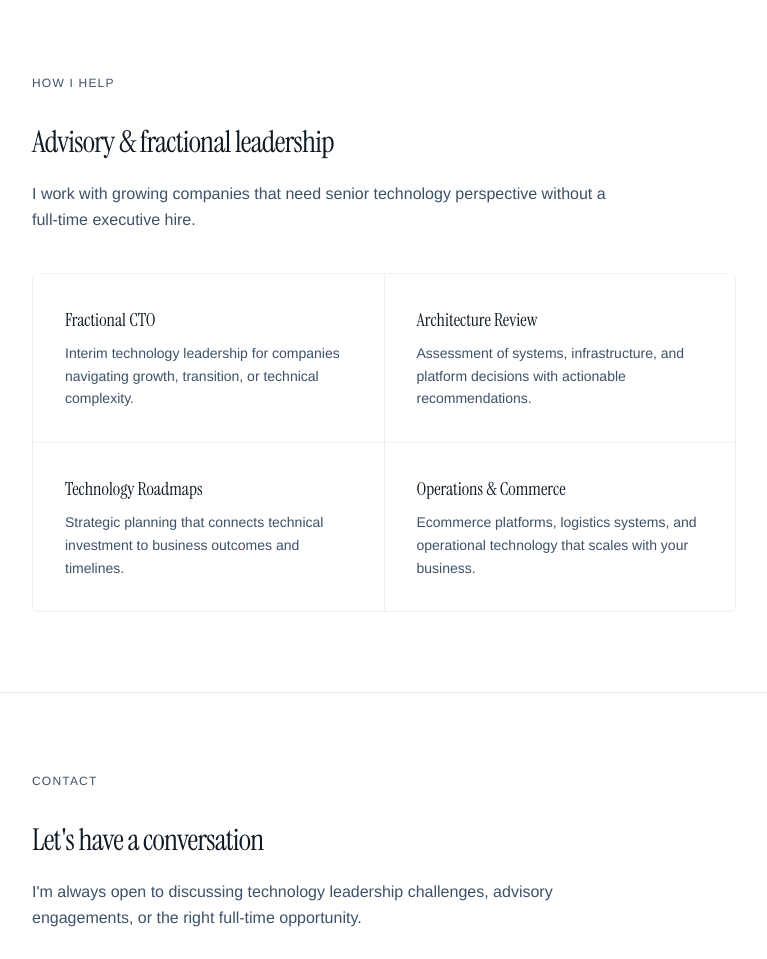
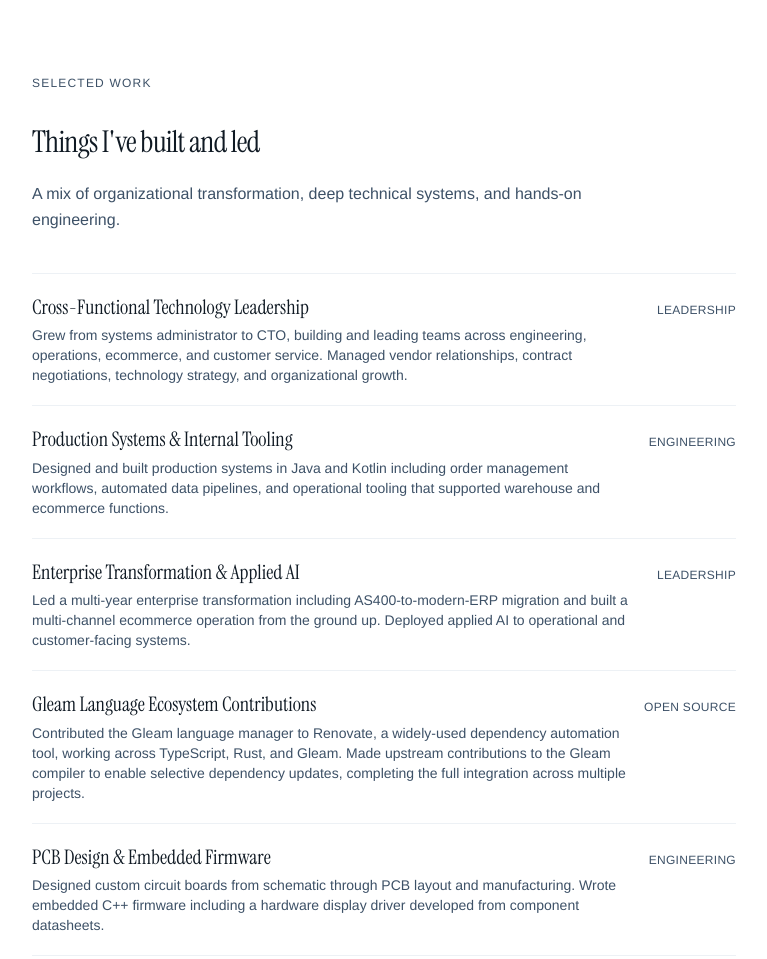
Before and after one commit to SnakeDoc/jasonsipula.com, an Astro site: page / in a window 1280 px wide. Shown: the part 800-1759 px from the top of the page, without its empty margins (256-1023 px from the left). Built offline with nearby package versions, Linux system fonts and the light colour scheme; Astro itself is replaced by a stand-in of ours.

Commit message:
work section

```diff
--- /dev/null
+++ b/src/components/Work.astro
@@ -0,0 +1,48 @@
+---
+import WorkItem from "./WorkItem.astro";
+
+const { class: className = "" } = Astro.props;
+---
+
+<section id="work" class={`max-w-3xl mx-auto px-8 py-20 ${className}`}>
+  <div class="text-slate mb-8 text-xs font-medium tracking-widest uppercase">
+    Selected Work
+  </div>
+  <h2
+    class="text-ink mb-5 font-serif text-3xl leading-tight font-normal tracking-tight"
+  >
+    Things I've built and led
+  </h2>
+  <p class="text-slate max-w-xl leading-relaxed">
+    A mix of organizational transformation, deep technical systems, and hands-on
+    engineering.
+  </p>
+
+  <div class="mt-10 flex flex-col">
+    <WorkItem
+      title="Cross-Functional Technology Leadership"
+      description="Grew from systems administrator to CTO, building and leading teams across engineering, operations, ecommerce, and customer service. Managed vendor relationships, contract negotiations, technology strategy, and organizational growth."
+      focus="Leadership"
+    />
+    <WorkItem
+      title="Production Systems & Internal Tooling"
+      description="Designed and built production systems in Java and Kotlin including order management workflows, automated data pipelines, and operational tooling that supported warehouse and ecommerce functions."
+      focus="Engineering"
+    />
+    <WorkItem
+      title="Enterprise Transformation & Applied AI"
+      description="Led a multi-year enterprise transformation including AS400-to-modern-ERP migration and built a multi-channel ecommerce operation from the ground up. Deployed applied AI to operational and customer-facing systems."
+      focus="Leadership"
+    />
+    <WorkItem
+      title="Gleam Language Ecosystem Contributions"
+      description="Contributed the Gleam language manager to Renovate, a widely-used dependency automation tool, working across TypeScript, Rust, and Gleam. Made upstream contributions to the Gleam compiler to enable selective dependency updates, completing the full integration across multiple projects."
+      focus="Open Source"
+    />
+    <WorkItem
+      title="PCB Design & Embedded Firmware"
+      description="Designed custom circuit boards from schematic through PCB layout and manufacturing. Wrote embedded C++ firmware including a hardware display driver developed from component datasheets."
+      focus="Engineering"
+    />
+  </div>
+</section>
--- /dev/null
+++ b/src/components/WorkItem.astro
@@ -0,0 +1,22 @@
+---
+const { href = "#", title, description, focus } = Astro.props;
+---
+
+<a
+  href={href}
+  class="group border-rule-faint first:border-rule-faint grid grid-flow-col items-baseline gap-4 border-b py-5 text-inherit no-underline transition-all duration-300 first:border-t hover:pl-2 max-sm:grid-cols-1 max-sm:gap-1"
+>
+  <div>
+    <div
+      class="text-ink group-hover:text-accent font-serif text-xl leading-snug transition-colors duration-300"
+    >
+      {title}
+    </div>
+    <div class="text-slate leading-related mt-1 text-sm">
+      {description}
+    </div>
+  </div>
+  <span class="text-slate text-xs tracking-wide whitespace-nowrap uppercase"
+    >{focus}</span
+  >
+</a>
--- a/src/pages/index.astro
+++ b/src/pages/index.astro
@@ -4,6 +4,7 @@ import Contact from "@components/Contact.astro";
 import Divider from "@components/Divider.astro";
 import Hero from "@components/Hero.astro";
 import Proof from "@components/Proof.astro";
+import Work from "@components/Work.astro";
 import Layout from "@layouts/Layout.astro";
 ---
 
@@ -12,7 +13,9 @@ import Layout from "@layouts/Layout.astro";
   <Divider class="animate-fade-up animation-delay-200" />
   <Proof class="animate-fade-up animation-delay-300" />
   <Divider class="animate-fade-up animation-delay-400" />
-  <Advisory class="animate-fade-up animation-delay-500" />
+  <Work class="animate-fade-up animation-delay-500" />
   <Divider class="animate-fade-up animation-delay-600" />
-  <Contact class="animate-fade-up animation-delay-700" />
+  <Advisory class="animate-fade-up animation-delay-700" />
+  <Divider class="animate-fade-up animation-delay-800" />
+  <Contact class="animate-fade-up animation-delay-900" />
 </Layout>
```
